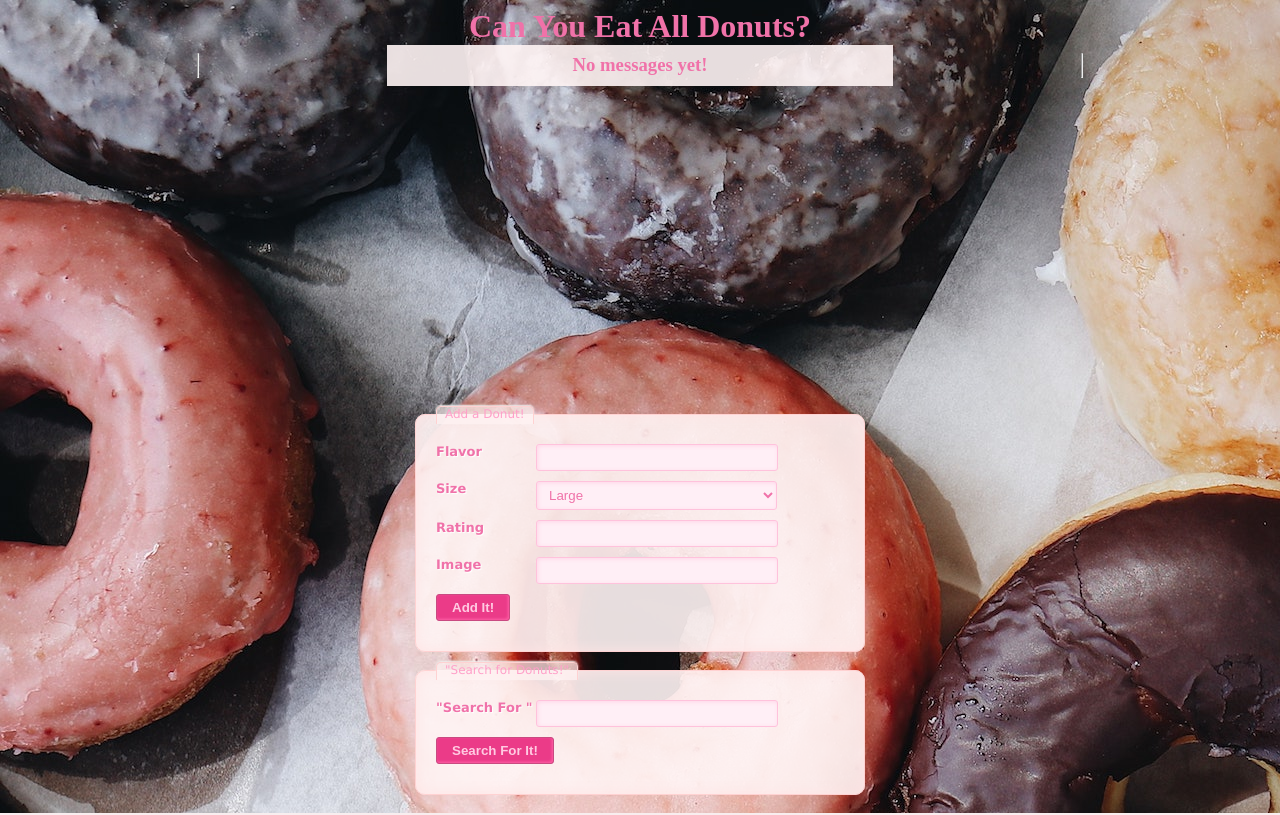
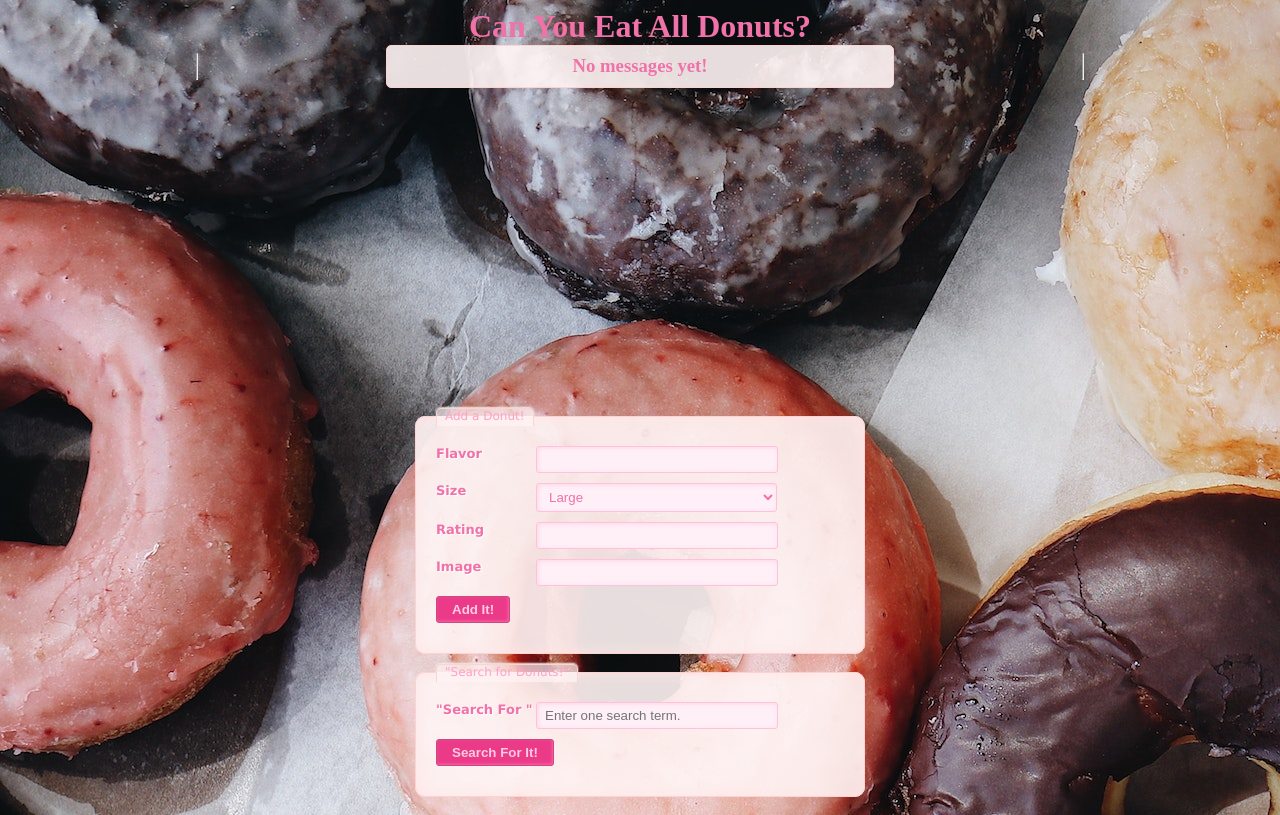
Before and after one commit to stephanedreyfus/donutTracker, a Flask app: page / in a window 1280 px wide. Run offline with Flask 2, Linux system fonts and the light colour scheme; data that the repository does not hold is empty; some web fonts are replaced.

Commit message:
css and html cleanup.

```diff
--- a/static/donuts.js
+++ b/static/donuts.js
@@ -17,12 +17,24 @@ function addForm() {
           <option value="Small">Small</option>
           </select>
         </label>
-        <label for="rating"><span>Rating </span><input class="input-field" name="rating" id="form-rating" min="0" max="10" type="number"></label>
+        <label for="rating"><span>Rating </span><input
+          class="input-field"
+          name="rating"
+          id="form-rating"
+          min="0" max="10"
+          type="number">
+        </label>
         <label for="image"><span>Image </span><input class="input-field" name="image" id="form-image" type="url"></label>
         <label><span> </span><input type="submit" value="Add It!" id="donut-add"></label>
       </fieldset>
       <fieldset><legend>"Search for Donuts!"</legend>
-        <label for="search"><span>"Search For "</span><input class="input-field" name="search" id="form-search" type="text"></label>
+        <label for="search"><span>"Search For "</span><input
+          class="input-field"
+          name="search"
+          id="form-search"
+          type="text"
+          placeholder="Enter one search term.">
+        </label>
         <label><span> </span><input type="submit" value="Search For It!" id="donut-search"></label>
       </fieldset>
     </form>
--- a/static/style.css
+++ b/static/style.css
@@ -28,6 +28,8 @@ body {
 	padding: 0.5em 1em;
 	width: 25em;
 	text-align: center;
+	border: 1px solid #FFD2D2;
+	border-radius: 5px;
 }
 
 .donut-card {
```
